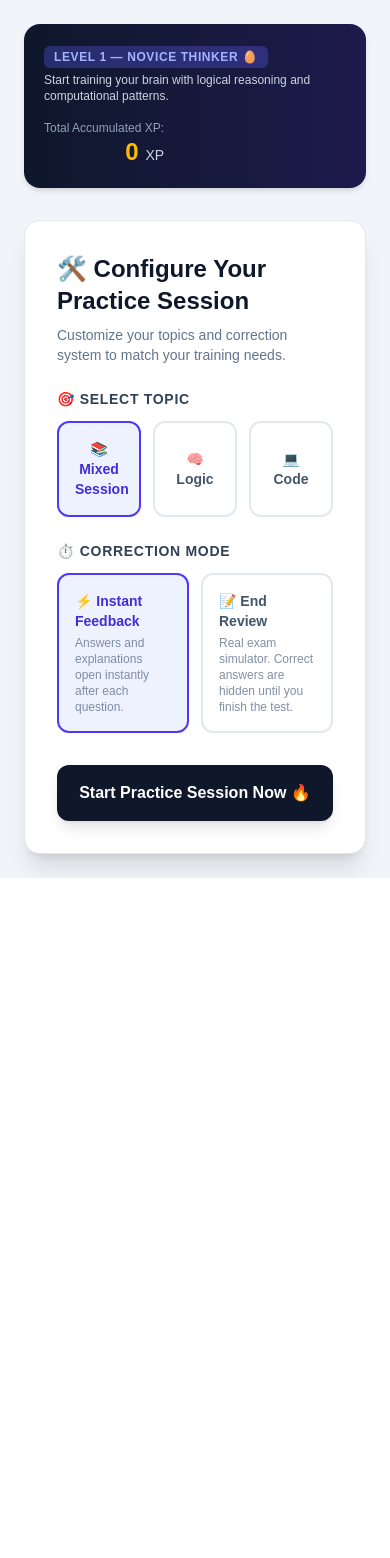
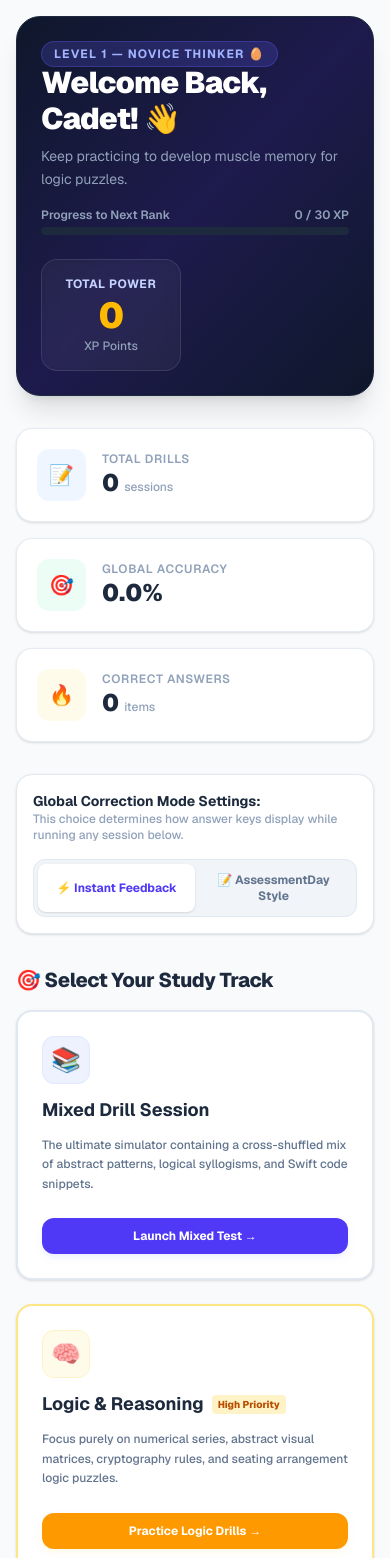
Before and after one commit to arfidakai/brainsparks-arfidakai, a Next.js app in the folder brainsparks-app/: page / in a window 390 px wide. Shown: the top 1558 px of the page. Before the commit the page ends 878 px from the top, so only its background shows below. Built offline with nearby package versions, Linux system fonts and the light colour scheme.

Commit message:
feat: add dashboard

```diff
--- a/brainsparks-app/app/page.tsx
+++ b/brainsparks-app/app/page.tsx
@@ -5,8 +5,13 @@ import { mockQuizQuestions, QuizQuestion } from '../data/flashcards';
 import { FlashcardComponent } from '../components/Flashcard';
 
 export default function Home() {
+  // NAVIGATION & VIEW STATES
+  // 'dashboard' = Halaman Utama Pembelajaran
+  // 'quiz' = Sesi Kuis Berjalan
+  // 'review' = Halaman Laporan Penjelasan Akhir
+  const [currentView, setCurrentView] = useState<'dashboard' | 'quiz' | 'review'>('dashboard');
+
   // CONFIGURATION STATES
-  const [isConfiguring, setIsConfiguring] = useState<boolean>(true);
   const [selectedCategory, setSelectedCategory] = useState<'All' | 'Logic' | 'Programming'>('All');
   const [reviewMode, setReviewMode] = useState<'instan' | 'akhir'>('instan');
 
@@ -16,30 +21,56 @@ export default function Home() {
   const [userAnswers, setUserAnswers] = useState<{ [key: number]: boolean | null }>({});
   const [selectedIndicesTracker, setSelectedIndicesTracker] = useState<{ [key: number]: number | null }>({});
 
-  const [isFinished, setIsFinished] = useState<boolean>(false);
   const [timeLeft, setTimeLeft] = useState<number>(7200); // 120 Mins
+  const [isTimerActive, setIsTimerActive] = useState<boolean>(false);
+
+  // LIFETIME STATISTICS (Disimpan di localStorage)
   const [totalXp, setTotalXp] = useState<number>(0);
+  const [testsTaken, setTestsTaken] = useState<number>(0);
+  const [lifetimeCorrect, setLifetimeCorrect] = useState<number>(0);
+  const [lifetimeWrong, setLifetimeWrong] = useState<number>(0);
 
+  // Load lifetime metrics dari localStorage saat pertama kali dibuka
   useEffect(() => {
-    const savedXp = localStorage.getItem('apple_academy_xp');
-    if (savedXp) setTotalXp(parseInt(savedXp, 10));
+    if (typeof window !== 'undefined') {
+      setTotalXp(parseInt(localStorage.getItem('apple_academy_xp') || '0', 10));
+      setTestsTaken(parseInt(localStorage.getItem('apple_academy_tests') || '0', 10));
+      setLifetimeCorrect(parseInt(localStorage.getItem('apple_academy_correct') || '0', 10));
+      setLifetimeWrong(parseInt(localStorage.getItem('apple_academy_wrong') || '0', 10));
+    }
   }, []);
 
+  // Global Timer Effect
   useEffect(() => {
-    if (timeLeft <= 0 || isFinished || isConfiguring) {
-      if (timeLeft === 0 && !isConfiguring) finishQuiz(null, null);
-      return;
+    if (!isTimerActive || timeLeft <= 0 || currentView !== 'quiz') return;
+
+    const timer = setInterval(() => {
+      setTimeLeft((prev) => {
+        if (prev <= 1) {
+          clearInterval(timer);
+          triggerTimeoutFinish();
+          return 0;
         }
-    const timer = setInterval(() => {
-      setTimeLeft((prev) => prev - 1);
+        return prev - 1;
+      });
     }, 1000);
+
     return () => clearInterval(timer);
-  }, [timeLeft, isFinished, isConfiguring]);
+  }, [isTimerActive, timeLeft, currentView]);
 
-  const startQuizSession = () => {
+  // Fungsi jika waktu habis di tengah jalan
+  const triggerTimeoutFinish = () => {
+    setIsTimerActive(false);
+    calculateAndSaveResults(null, null);
+  };
+
+  // Fungsi untuk Inisialisasi Kuis dari Dashboard
+  const startExam = (category: 'All' | 'Logic' | 'Programming') => {
+    setSelectedCategory(category);
+
     let filtered = [...mockQuizQuestions];
-    if (selectedCategory !== 'All') {
-      filtered = filtered.filter(q => q.category === selectedCategory);
+    if (category !== 'All') {
+      filtered = filtered.filter(q => q.category === category);
     }
     const scrambled = filtered.sort(() => Math.random() - 0.5);
 
@@ -48,8 +79,8 @@ export default function Home() {
     setUserAnswers({});
     setSelectedIndicesTracker({});
     setTimeLeft(7200);
-    setIsFinished(false);
-    setIsConfiguring(false);
+    setIsTimerActive(true);
+    setCurrentView('quiz');
   };
 
   const handleNextQuestionWithIndex = (isCorrect: boolean, chosenOptionIndex: number | null) => {
@@ -59,7 +90,7 @@ export default function Home() {
     if (currentIndex < shuffledQuestions.length - 1) {
       setCurrentIndex((prev) => prev + 1);
     } else {
-      finishQuiz(isCorrect, chosenOptionIndex);
+      calculateAndSaveResults(isCorrect, chosenOptionIndex);
     }
   };
 
@@ -70,28 +101,45 @@ export default function Home() {
     if (currentIndex < shuffledQuestions.length - 1) {
       setCurrentIndex((prev) => prev + 1);
     } else {
-      finishQuiz(null, null);
+      calculateAndSaveResults(null, null);
     }
   };
 
-  const finishQuiz = (lastAnswerStatus: boolean | null, lastChosenIndex: number | null) => {
-    setIsFinished(true);
+  // Kalkulasi & Sinkronisasi Data Akhir ke Dashboard Lokal
+  const calculateAndSaveResults = (lastAnswerStatus: boolean | null, lastChosenIndex: number | null) => {
+    setIsTimerActive(false);
+    setCurrentView('review');
 
-    let correct = 0;
-    let wrong = 0;
+    let sessionCorrect = 0;
+    let sessionWrong = 0;
+
     shuffledQuestions.forEach((_, index) => {
       let ans = userAnswers[index];
       if (index === currentIndex) ans = lastAnswerStatus;
-      if (ans === true) correct++;
-      else if (ans === false) wrong++;
+      if (ans === true) sessionCorrect++;
+      else if (ans === false) sessionWrong++;
     });
 
-    const sessionScore = (correct * 4) + (wrong * -1);
+    const sessionScore = (sessionCorrect * 4) + (sessionWrong * -1);
     const addedXp = sessionScore > 0 ? sessionScore : 0;
 
+    // Hitung akumulasi metrik seumur hidup baru
     const newTotalXp = totalXp + addedXp;
+    const newTestsTaken = testsTaken + 1;
+    const newLifetimeCorrect = lifetimeCorrect + sessionCorrect;
+    const newLifetimeWrong = lifetimeWrong + sessionWrong;
+
+    // Update States
     setTotalXp(newTotalXp);
+    setTestsTaken(newTestsTaken);
+    setLifetimeCorrect(newLifetimeCorrect);
+    setLifetimeWrong(newLifetimeWrong);
+
+    // Save ke localStorage
     localStorage.setItem('apple_academy_xp', newTotalXp.toString());
+    localStorage.setItem('apple_academy_tests', newTestsTaken.toString());
+    localStorage.setItem('apple_academy_correct', newLifetimeCorrect.toString());
+    localStorage.setItem('apple_academy_wrong', newLifetimeWrong.toString());
 
     import('canvas-confetti').then((cf) => {
       cf.default({ particleCount: 150, spread: 80 });
@@ -115,11 +163,12 @@ export default function Home() {
     return { correct, wrong, skipped, totalScore, maxPossibleScore };
   };
 
+  // LEVEL SYSTEM LOGIC
   const getRankInfo = (xp: number) => {
-    if (xp < 30) return { level: 1, title: 'Novice Thinker 🥚', desc: 'Start training your brain with logical reasoning and computational patterns.' };
-    if (xp < 80) return { level: 2, title: 'Logic Learner 🐣', desc: 'Nice! You are getting better at identifying traps in code snippets and number series.' };
-    if (xp < 150) return { level: 3, title: 'Problem Solver 🐥', desc: 'Great job! Your left and right brain hemispheres are working in perfect sync.' };
-    return { level: 4, title: 'Code Alchemist 🦅', desc: 'Elite Rank! Your logical absolute speed is ready to crush the Academy test.' };
+    if (xp < 30) return { level: 1, title: 'Novice Thinker 🥚', desc: 'Keep practicing to develop muscle memory for logic puzzles.', nextMilestone: 30 };
+    if (xp < 80) return { level: 2, title: 'Logic Learner 🐣', desc: 'Good progress! You are beginning to spot syntax traps and pattern jumps.', nextMilestone: 80 };
+    if (xp < 150) return { level: 3, title: 'Problem Solver 🐥', desc: 'Impressive! Your structural analytical thinking is very well balanced.', nextMilestone: 150 };
+    return { level: 4, title: 'Code Alchemist 🦅', desc: 'Master Rank! Your processing speed is highly ready for the Academy test.', nextMilestone: 500 };
   };
 
   const formatTime = (seconds: number) => {
@@ -133,94 +182,165 @@ export default function Home() {
   const stats = calculateFinalStats();
   const currentQuestion = shuffledQuestions[currentIndex];
 
+  // Hitung persentase akurasi global seumur hidup
+  const totalLifetimeAnswers = lifetimeCorrect + lifetimeWrong;
+  const globalAccuracy = totalLifetimeAnswers > 0 ? ((lifetimeCorrect / totalLifetimeAnswers) * 100).toFixed(1) : '0.0';
+
   return (
-    <main className="min-h-screen bg-slate-100 flex flex-col items-center p-6">
+    <main className="min-h-screen bg-slate-50 text-slate-900 font-sans p-4 sm:p-8 flex flex-col items-center">
 
-      {/* LEVEL HEADER */}
-      <div className="w-full max-w-4xl bg-gradient-to-r from-slate-900 to-indigo-950 text-white rounded-2xl p-5 shadow-md flex flex-col md:flex-row justify-between items-start md:items-center gap-4 mb-4">
-        <div>
-          <span className="bg-indigo-500/30 text-indigo-300 text-xs font-bold px-2.5 py-1 rounded-md uppercase tracking-wider">
+      {/* VIEW 1: MAIN LEARNING DASHBOARD */}
+      {currentView === 'dashboard' && (
+        <div className="w-full max-w-4xl space-y-8 animate-fade-in">
+
+          {/* WELCOME CARD */}
+          <div className="w-full bg-gradient-to-br from-slate-900 via-indigo-950 to-slate-900 text-white rounded-3xl p-6 sm:p-8 shadow-xl flex flex-col md:flex-row justify-between items-start md:items-center gap-6 border border-slate-800">
+            <div className="space-y-2">
+              <span className="bg-indigo-500/20 text-indigo-300 border border-indigo-500/30 text-xs font-bold px-3 py-1 rounded-full uppercase tracking-widest">
                 Level {currentRank.level} — {currentRank.title}
               </span>
-          <p className="text-xs text-slate-300 mt-1 max-w-md">{currentRank.desc}</p>
+              <h1 className="text-3xl font-black tracking-tight sm:text-4xl">Welcome Back, Cadet! 👋</h1>
+              <p className="text-slate-400 text-sm max-w-lg leading-relaxed">{currentRank.desc}</p>
+
+              {/* Progress Bar to Next Level */}
+              <div className="pt-2 w-full max-w-xs">
+                <div className="flex justify-between text-xs font-semibold text-slate-400 mb-1">
+                  <span>Progress to Next Rank</span>
+                  <span>{totalXp} / {currentRank.nextMilestone} XP</span>
                 </div>
-        <div className="text-right">
-          <span className="text-xs text-slate-400 block font-medium">Total Accumulated XP:</span>
-          <span className="text-2xl font-black text-amber-400">{totalXp} <span className="text-sm font-normal text-slate-300">XP</span></span>
+                <div className="w-full bg-slate-800 h-2 rounded-full overflow-hidden">
+                  <div className="bg-gradient-to-r from-amber-400 to-amber-500 h-full" style={{ width: `${Math.min((totalXp / currentRank.nextMilestone) * 100, 100)}%` }} />
+                </div>
               </div>
             </div>
 
-      {/* SCREEN 1: CONFIGURATION */}
-      {isConfiguring ? (
-        <div className="w-full max-w-2xl bg-white shadow-xl rounded-2xl p-8 border border-slate-200 mt-4">
-          <h2 className="text-2xl font-extrabold text-slate-900 mb-2">🛠️ Configure Your Practice Session</h2>
-          <p className="text-sm text-slate-500 mb-6">Customize your topics and correction system to match your training needs.</p>
-
-          <div className="mb-6">
-            <label className="block text-sm font-bold text-slate-700 uppercase tracking-wider mb-3">🎯 Select Topic</label>
-            <div className="grid grid-cols-3 gap-3">
-              {(['All', 'Logic', 'Programming'] as const).map((cat) => (
-                <button
-                  key={cat}
-                  onClick={() => setSelectedCategory(cat)}
-                  className={`p-4 rounded-xl border-2 font-semibold text-sm transition-all ${
-                    selectedCategory === cat ? 'border-indigo-600 bg-indigo-50 text-indigo-700' : 'border-slate-200 hover:bg-slate-50 text-slate-600'
-                  }`}
-                >
-                  {cat === 'All' ? '📚 Mixed Session' : cat === 'Logic' ? '🧠 Logic' : '💻 Code'}
-                </button>
-              ))}
+            <div className="bg-white/5 border border-white/10 rounded-2xl p-4 text-center min-w-[140px] shadow-inner backdrop-blur-sm">
+              <span className="text-xs text-indigo-200 block font-bold uppercase tracking-wider mb-1">Total Power</span>
+              <span className="text-4xl font-black text-amber-400 tracking-tight">{totalXp}</span>
+              <span className="text-xs text-slate-400 block font-medium mt-0.5">XP Points</span>
             </div>
           </div>
 
-          <div className="mb-8">
-            <label className="block text-sm font-bold text-slate-700 uppercase tracking-wider mb-3">⏱️ Correction Mode</label>
-            <div className="grid grid-cols-2 gap-3">
+          {/* GLOBAL PERFORMANCE STATISTICS GRAPH ROW */}
+          <div className="grid grid-cols-1 sm:grid-cols-3 gap-4">
+            <div className="bg-white p-5 rounded-2xl border border-slate-200/80 shadow-sm flex items-center gap-4">
+              <div className="p-3 bg-blue-50 text-blue-600 rounded-xl text-xl">📝</div>
+              <div>
+                <span className="text-xs text-slate-400 block font-semibold uppercase tracking-wider">Total Drills</span>
+                <span className="text-2xl font-black text-slate-800">{testsTaken} <span className="text-xs font-medium text-slate-400">sessions</span></span>
+              </div>
+            </div>
+            <div className="bg-white p-5 rounded-2xl border border-slate-200/80 shadow-sm flex items-center gap-4">
+              <div className="p-3 bg-emerald-50 text-emerald-600 rounded-xl text-xl">🎯</div>
+              <div>
+                <span className="text-xs text-slate-400 block font-semibold uppercase tracking-wider">Global Accuracy</span>
+                <span className="text-2xl font-black text-slate-800">{globalAccuracy}%</span>
+              </div>
+            </div>
+            <div className="bg-white p-5 rounded-2xl border border-slate-200/80 shadow-sm flex items-center gap-4">
+              <div className="p-3 bg-amber-50 text-amber-500 rounded-xl text-xl">🔥</div>
+              <div>
+                <span className="text-xs text-slate-400 block font-semibold uppercase tracking-wider">Correct Answers</span>
+                <span className="text-2xl font-black text-slate-800">{lifetimeCorrect} <span className="text-xs font-medium text-slate-400">items</span></span>
+              </div>
+            </div>
+          </div>
+
+          {/* SETTINGS PRE-EXAM QUICK TOGGLE */}
+          <div className="bg-white border border-slate-200 rounded-2xl p-4 flex flex-col sm:flex-row justify-between items-start sm:items-center gap-4 shadow-sm">
+            <div>
+              <h3 className="text-sm font-bold text-slate-800">Global Correction Mode Settings:</h3>
+              <p className="text-xs text-slate-400 font-medium">This choice determines how answer keys display while running any session below.</p>
+            </div>
+            <div className="flex bg-slate-100 p-1 rounded-xl border border-slate-200 w-full sm:w-auto">
               <button
                 onClick={() => setReviewMode('instan')}
-                className={`p-4 rounded-xl border-2 text-left transition-all ${reviewMode === 'instan' ? 'border-indigo-600 bg-indigo-50 text-indigo-700' : 'border-slate-200 hover:bg-slate-50 text-slate-600'}`}
+                className={`flex-1 sm:flex-initial px-4 py-2 rounded-lg text-xs font-bold transition-all ${reviewMode === 'instan' ? 'bg-white text-indigo-600 shadow-sm' : 'text-slate-500 hover:text-slate-800'}`}
               >
-                <span className="block font-bold text-sm">⚡ Instant Feedback</span>
-                <span className="block text-xs mt-1 text-slate-500 opacity-80">Answers and explanations open instantly after each question.</span>
+                ⚡ Instant Feedback
               </button>
               <button
                 onClick={() => setReviewMode('akhir')}
-                className={`p-4 rounded-xl border-2 text-left transition-all ${reviewMode === 'akhir' ? 'border-indigo-600 bg-indigo-50 text-indigo-700' : 'border-slate-200 hover:bg-slate-50 text-slate-600'}`}
+                className={`flex-1 sm:flex-initial px-4 py-2 rounded-lg text-xs font-bold transition-all ${reviewMode === 'akhir' ? 'bg-white text-indigo-600 shadow-sm' : 'text-slate-500 hover:text-slate-800'}`}
               >
-                <span className="block font-bold text-sm">📝 End Review</span>
-                <span className="block text-xs mt-1 text-slate-500 opacity-80">Real exam simulator. Correct answers are hidden until you finish the test.</span>
+                📝 AssessmentDay Style
               </button>
             </div>
           </div>
 
-          <button onClick={startQuizSession} className="w-full bg-slate-900 hover:bg-slate-800 text-white font-bold py-4 rounded-xl shadow-lg transition-all">
-            Start Practice Session Now 🔥
+          {/* SYLLABUS CORE STUDY CARDS SECTION */}
+          <div className="space-y-4">
+            <h2 className="text-xl font-extrabold text-slate-800 tracking-tight flex items-center gap-2">🎯 Select Your Study Track</h2>
+            <div className="grid grid-cols-1 md:grid-cols-3 gap-6">
+
+              {/* TRACK 1: MIXED TOPICS */}
+              <div className="bg-white border-2 border-slate-200 rounded-2xl p-6 flex flex-col justify-between shadow-sm hover:shadow-md transition-all group">
+                <div className="space-y-3">
+                  <div className="w-12 h-12 bg-indigo-50 border border-indigo-100 rounded-xl flex items-center justify-center text-2xl group-hover:scale-110 transition-transform">📚</div>
+                  <h3 className="text-lg font-bold text-slate-800">Mixed Drill Session</h3>
+                  <p className="text-xs text-slate-500 font-medium leading-relaxed">The ultimate simulator containing a cross-shuffled mix of abstract patterns, logical syllogisms, and Swift code snippets.</p>
+                </div>
+                <button onClick={() => startExam('All')} className="w-full mt-6 bg-indigo-600 hover:bg-indigo-700 text-white font-bold py-2.5 rounded-xl text-xs transition-all shadow-md shadow-indigo-50">
+                  Launch Mixed Test →
                 </button>
               </div>
-      ) : !isFinished ? (
 
-        /* SCREEN 2: LIVE QUIZ PLAYING */
-        <div className="w-full flex flex-col items-center">
-          <div className="w-full max-w-4xl bg-white shadow-sm border border-slate-200 rounded-2xl p-4 flex justify-between items-center gap-4 mb-4">
+              {/* TRACK 2: LOGIC & REASONING ONLY */}
+              <div className="bg-white border-2 border-amber-200 bg-amber-50/20 rounded-2xl p-6 flex flex-col justify-between shadow-sm hover:shadow-md transition-all group">
+                <div className="space-y-3">
+                  <div className="w-12 h-12 bg-amber-50 border border-amber-100 rounded-xl flex items-center justify-center text-2xl group-hover:scale-110 transition-transform">🧠</div>
+                  <div className="flex items-center gap-2">
+                    <h3 className="text-lg font-bold text-slate-800">Logic & Reasoning</h3>
+                    <span className="bg-amber-100 text-amber-700 text-[10px] font-extrabold px-1.5 py-0.5 rounded">High Priority</span>
+                  </div>
+                  <p className="text-xs text-slate-500 font-medium leading-relaxed">Focus purely on numerical series, abstract visual matrices, cryptography rules, and seating arrangement logic puzzles.</p>
+                </div>
+                <button onClick={() => startExam('Logic')} className="w-full mt-6 bg-amber-500 hover:bg-amber-600 text-white font-bold py-2.5 rounded-xl text-xs transition-all shadow-md shadow-amber-50">
+                  Practice Logic Drills →
+                </button>
+              </div>
+
+              {/* TRACK 3: PROGRAMMING BASIC ONLY */}
+              <div className="bg-white border-2 border-blue-200 bg-blue-50/20 rounded-2xl p-6 flex flex-col justify-between shadow-sm hover:shadow-md transition-all group">
+                <div className="space-y-3">
+                  <div className="w-12 h-12 bg-blue-50 border border-blue-100 rounded-xl flex items-center justify-center text-2xl group-hover:scale-110 transition-transform">💻</div>
+                  <h3 className="text-lg font-bold text-slate-800">Swift & Tech Concepts</h3>
+                  <p className="text-xs text-slate-500 font-medium leading-relaxed">Sharpen your computational thinking. Practice method overriding, for-while loop variables tracking, and basic core OOP terminology.</p>
+                </div>
+                <button onClick={() => startExam('Programming')} className="w-full mt-6 bg-blue-600 hover:bg-blue-700 text-white font-bold py-2.5 rounded-xl text-xs transition-all shadow-md shadow-blue-50">
+                  Compile Code Drills →
+                </button>
+              </div>
+
+            </div>
+          </div>
+        </div>
+      )}
+
+      {/* VIEW 2: LIVE QUIZ LAYING INTERFACE */}
+      {currentView === 'quiz' && (
+        <div className="w-full max-w-2xl flex flex-col items-center animate-fade-in">
+          <div className="w-full bg-white shadow-sm border border-slate-200 rounded-2xl p-4 flex justify-between items-center gap-4 mb-4">
             <div>
-              <p className="text-xs font-bold text-slate-400 uppercase">Topic: {selectedCategory === 'All' ? 'Mixed' : selectedCategory}</p>
+              <p className="text-xs font-bold text-slate-400 uppercase">Track: {selectedCategory === 'All' ? 'Mixed' : selectedCategory}</p>
               <p className="text-xs font-medium text-slate-500">Mode: {reviewMode === 'instan' ? 'Instant Correction' : 'AssessmentDay Simulator'}</p>
             </div>
-            <div className="bg-slate-900 border border-slate-900 text-emerald-400 px-4 py-2 rounded-xl font-mono font-bold">⏱️ {formatTime(timeLeft)}</div>
+            <div className="bg-slate-900 text-emerald-400 px-4 py-2 rounded-xl font-mono font-bold tracking-wider">
+              ⏱️ {formatTime(timeLeft)}
+            </div>
           </div>
 
-          <div className="w-full max-w-2xl bg-slate-200 h-2 rounded-full overflow-hidden mb-4 shadow-inner">
+          <div className="w-full bg-slate-200 h-2 rounded-full overflow-hidden mb-4 shadow-inner">
             <div className="bg-indigo-600 h-full transition-all duration-300" style={{ width: `${(currentIndex / shuffledQuestions.length) * 100}%` }} />
           </div>
 
-          <div className="w-full max-w-2xl flex justify-between items-center px-1 text-xs font-bold text-slate-400 uppercase tracking-wider mb-2">
+          <div className="w-full flex justify-between items-center px-1 text-xs font-bold text-slate-400 uppercase tracking-wider mb-2">
             <span>Question {currentIndex + 1} of {shuffledQuestions.length}</span>
             <span className="text-indigo-600 font-semibold bg-indigo-50 px-2 py-0.5 rounded-md">Sub: {currentQuestion.subCategory}</span>
           </div>
 
-          <div className="w-full flex flex-col items-center">
           <FlashcardComponent
-              key={currentQuestion.id + "-fixed"}
+            key={currentQuestion.id + "-dashboard-active"}
             question={currentQuestion.question}
             codeSnippet={currentQuestion.codeSnippet}
             options={currentQuestion.options}
@@ -231,19 +351,19 @@ export default function Home() {
             onNext={() => {}}
             onNextWithIndex={(isCorrect, chosenIdx) => handleNextQuestionWithIndex(isCorrect, chosenIdx)}
           />
-          </div>
 
-          <button onClick={handleSkipQuestion} className="mt-2 text-sm font-semibold text-slate-500 hover:text-slate-800 underline transition-all">
-            Skip Question (0 Points, Avoid Negative Marking)
+          <button onClick={handleSkipQuestion} className="mt-2 text-sm font-semibold text-slate-400 hover:text-slate-700 underline transition-all">
+            Skip This Question (0 Pts, Avoid Penalty)
           </button>
         </div>
-      ) : (
+      )}
 
-        /* SCREEN 3: ASSESSMENTDAY STYLE REVIEW PAGE */
-        <div className="w-full max-w-4xl bg-white shadow-xl rounded-2xl p-6 sm:p-8 border border-slate-200 flex flex-col items-center">
-          <span className="text-5xl mb-2">📊</span>
+      {/* VIEW 3: FULL REPORT REVIEW SHEET (ALA ASSESSMENTDAY) */}
+      {currentView === 'review' && (
+        <div className="w-full max-w-4xl bg-white shadow-xl rounded-2xl p-6 sm:p-8 border border-slate-200 animate-fade-in flex flex-col items-center">
+          <span className="text-5xl mb-2">🏅</span>
           <h2 className="text-3xl font-black text-slate-900">Performance Review Sheet</h2>
-          <p className="text-sm text-slate-500 mt-1 mb-6 text-center">Analyze your answers below to discover mistakes and master structural logic traps.</p>
+          <p className="text-sm text-slate-500 mt-1 mb-6 text-center">Analyze your answers item by item to discover mistakes and master structural logic traps.</p>
 
           <div className="w-full grid grid-cols-4 gap-3 mb-8 text-center">
             <div className="bg-emerald-50 border border-emerald-100 p-4 rounded-xl">
@@ -259,7 +379,7 @@ export default function Home() {
               <span className="text-2xl font-black text-slate-700">{stats.skipped}</span>
             </div>
             <div className="bg-indigo-600 text-white p-4 rounded-xl shadow-md">
-              <span className="block text-xs font-bold text-indigo-200 uppercase">Final Score</span>
+              <span className="block text-xs font-bold text-indigo-200 uppercase">Session Score</span>
               <span className="text-2xl font-black text-white">{stats.totalScore}</span>
             </div>
           </div>
@@ -326,11 +446,12 @@ export default function Home() {
             })}
           </div>
 
-          <button onClick={() => setIsConfiguring(true)} className="w-full bg-slate-900 hover:bg-slate-800 text-white font-bold py-4 rounded-xl transition-all shadow-md mt-8">
-            Setup New Exam Session 🔄
+          <button onClick={() => setCurrentView('dashboard')} className="w-full bg-slate-900 hover:bg-slate-800 text-white font-bold py-4 rounded-xl transition-all shadow-md mt-8">
+            Back to Learning Dashboard 🏠
           </button>
         </div>
       )}
+
     </main>
   );
 }
```
Lines whose indentation alone changed are shown as unchanged.
